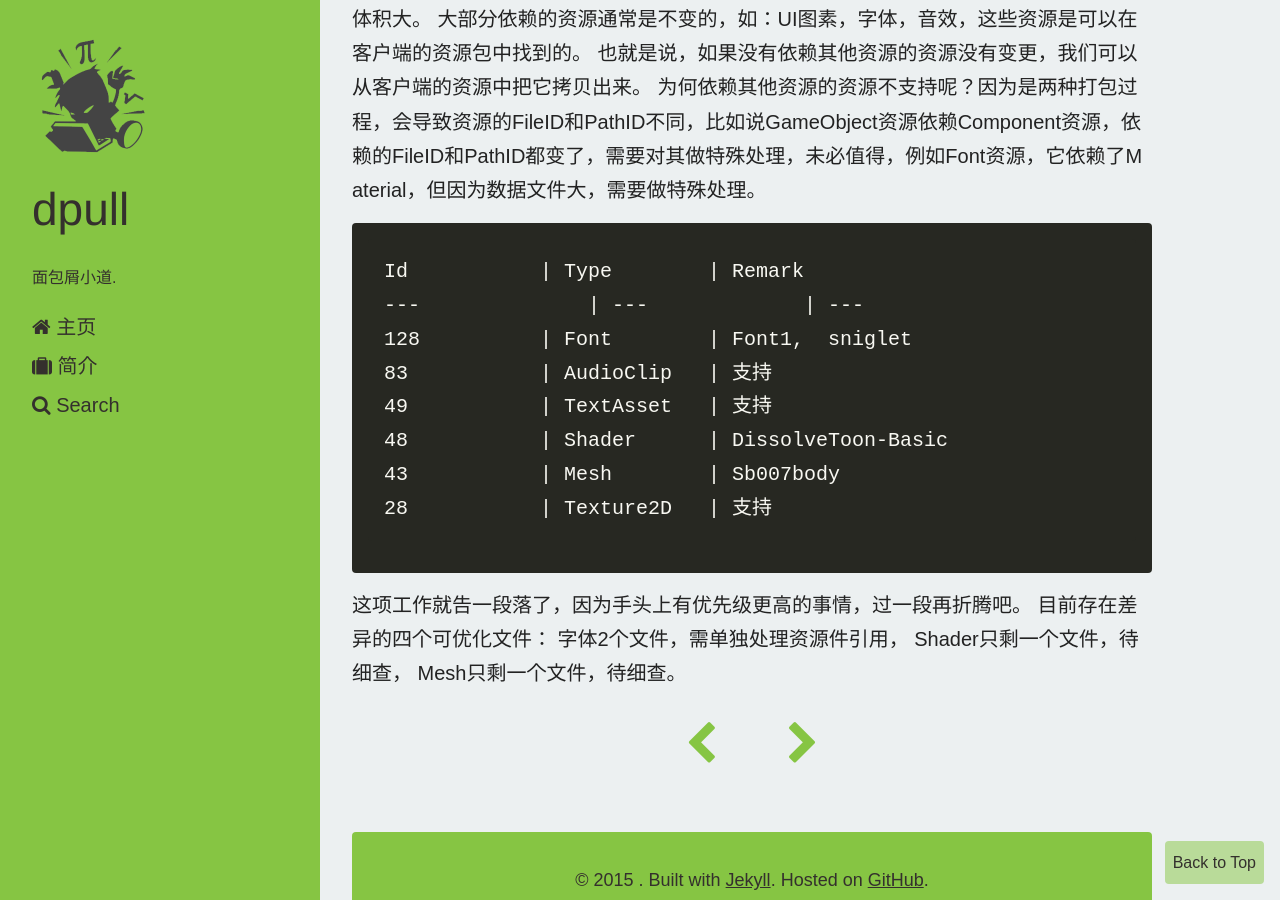
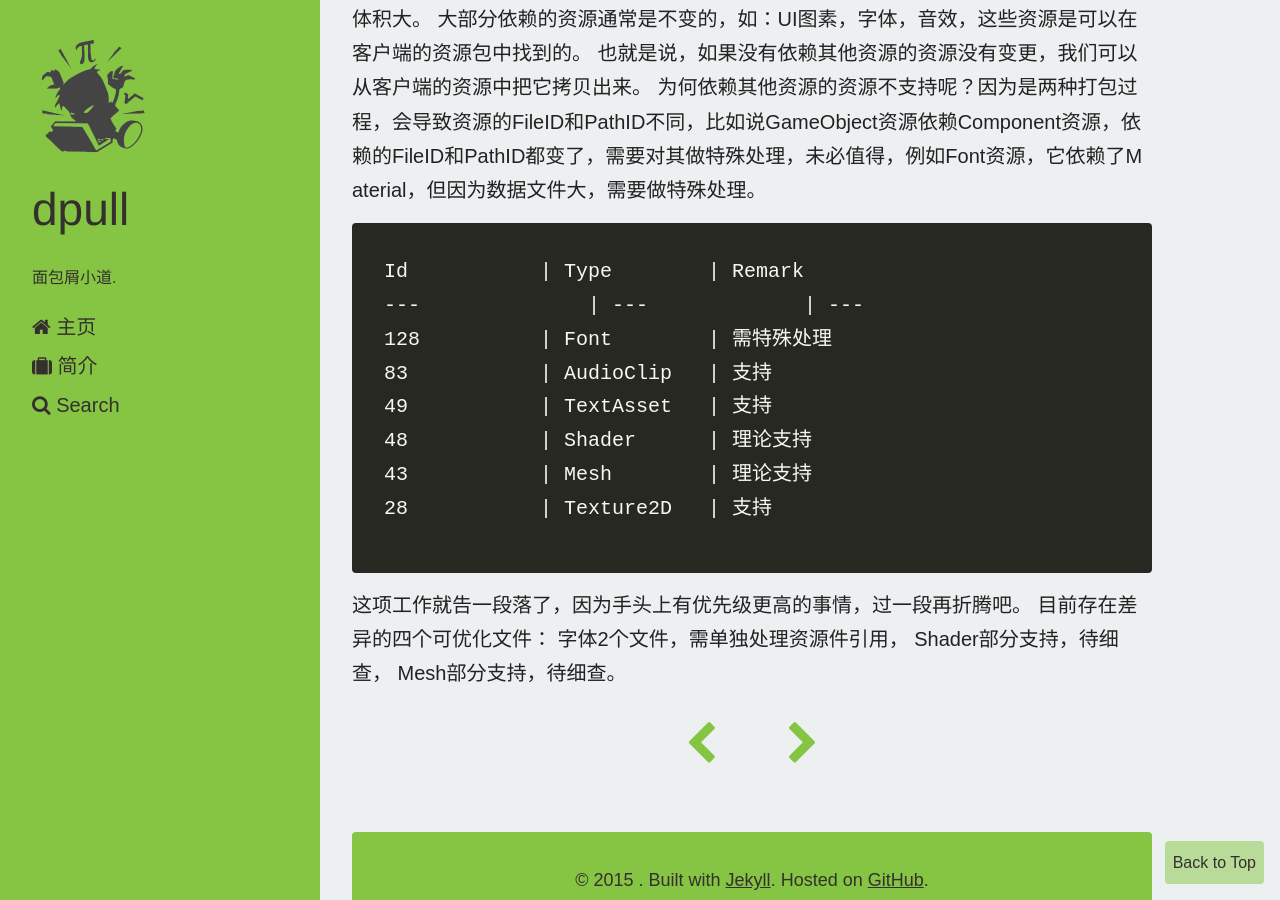
Before and after one commit to dpull/dpull.github.io, a Jekyll site: the page built from _posts/hero/2015-01-23-assetbundle.md, in a window 1280 px wide and 900 px high, scrolled down 1510 px. Built offline with Jekyll 4.4.1, drawn with Linux system fonts in a browser that asks for light colours; nearby versions of some CDN libraries; Markdown is read by kramdown in place of the engine named in the settings; comment, search, counter and statistics services are not loaded.

Commit message:
update ios

```diff
--- a/_posts/hero/2015-01-23-assetbundle.md
+++ b/_posts/hero/2015-01-23-assetbundle.md
@@ -45,19 +45,17 @@ tags: []
 
     Id           | Type        | Remark
     ---  		 | --- 		   | ---
-    128          | Font        | Font1,  sniglet
+    128          | Font        | 需特殊处理
 	83           | AudioClip   | 支持
 	49           | TextAsset   | 支持
-	48           | Shader      | DissolveToon-Basic
-	43           | Mesh        | Sb007body
+	48           | Shader      | 理论支持
+	43           | Mesh        | 理论支持
 	28           | Texture2D   | 支持
 
 这项工作就告一段落了，因为手头上有优先级更高的事情，过一段再折腾吧。
 目前存在差异的四个可优化文件：
 字体2个文件，需单独处理资源件引用，
-Shader只剩一个文件，待细查，
-Mesh只剩一个文件，待细查。
-
-
+Shader部分支持，待细查，
+Mesh部分支持，待细查。
 
 [`AssetBundleParser`]: https://bitbucket.org/beings/assetbundleparser
```
